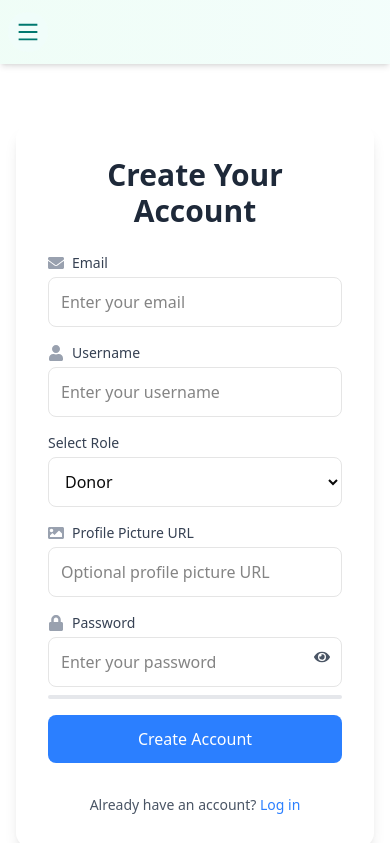
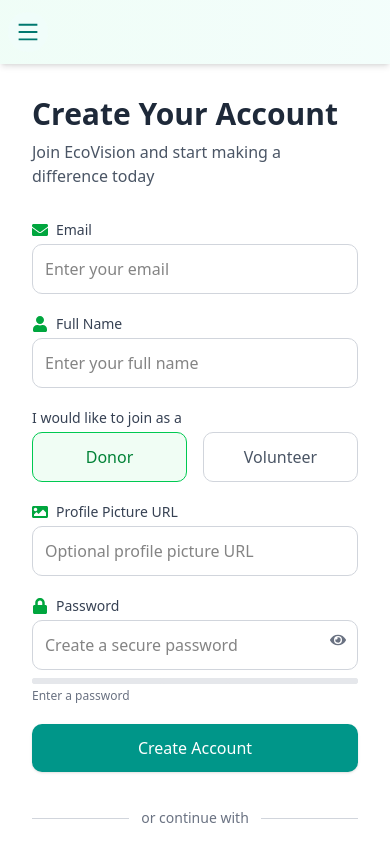
Before and after one commit to samZero-0/ecovision-partners, a Next.js app: page /register in a window 390 px wide. Shown: the top 843 px of the page. Built offline with nearby package versions, Linux system fonts and the light colour scheme; no server answers.

Commit message:
changed colors and improved landing page sections

```diff
--- a/src/components/Banner.tsx
+++ b/src/components/Banner.tsx
@@ -8,6 +8,7 @@ import 'swiper/css/pagination';
 import 'swiper/css/effect-fade';
 import 'swiper/css/navigation';
 import { Leaf, Globe, HandHelping, ArrowRight, ChevronDown } from 'lucide-react';
+import Link from 'next/link';
 
 const MissionBanner = () => {
   useEffect(() => {
@@ -66,10 +67,11 @@ const MissionBanner = () => {
               <p className="text-xl md:text-2xl max-w-2xl mx-auto mb-8 drop-shadow-md animate-slide-up-delay">
                 Empowering communities to create lasting environmental change
               </p>
+              <Link href='/login'>
               <button className="bg-teal-500 hover:bg-green-600 text-white px-8 py-4 rounded-full flex items-center mx-auto space-x-3 transition-all duration-300 transform hover:scale-105 hover:shadow-lg animate-bounce-in">
                 <span className="text-lg">Learn More</span>
                 <ArrowRight className="w-6 h-6" />
-              </button>
+              </button></Link>
             </div>
           </div>
         </SwiperSlide>
@@ -126,14 +128,16 @@ const MissionBanner = () => {
                 Event management, volunteer coordination, and secure donation processing
               </p>
               <div className="flex flex-col md:flex-row justify-center space-y-4 md:space-y-0 md:space-x-6">
+                <Link href='/login'>
                 <button className="group bg-teal-500 hover:bg-teal-600 text-white px-8 py-4 rounded-full flex items-center justify-center space-x-3 transition-all duration-300 transform hover:scale-105 hover:shadow-lg">
                   <span className="text-lg">Register Now</span>
                   <ChevronDown className="w-6 h-6 transition-transform group-hover:translate-y-1" />
-                </button>
-                <button className="group bg-white text-teal-800 hover:bg-gray-100 px-8 py-4 rounded-full flex items-center justify-center space-x-3 transition-all duration-300 transform hover:scale-105 hover:shadow-lg">
+                </button></Link>
+               <Link href='/login'>
+               <button className="group bg-white text-teal-800 hover:bg-gray-100 px-8 py-4 rounded-full flex items-center justify-center space-x-3 transition-all duration-300 transform hover:scale-105 hover:shadow-lg">
                   <span className="text-lg">Support Us</span>
                   <HandHelping className="w-6 h-6 transition-transform group-hover:rotate-12" />
-                </button>
+                </button></Link>
               </div>
             </div>
           </div>
--- a/src/components/Events/Events.tsx
+++ b/src/components/Events/Events.tsx
@@ -174,7 +174,7 @@ const EventsPage = () => {
                   </div>
                   <button
                     onClick={() => handleJoinEvent(event._id)}
-                    className="w-full bg-green-500 text-white py-2 rounded-lg hover:bg-green-600 transition-colors duration-200"
+                    className="w-full bg-teal-600 text-white py-2 rounded-lg hover:bg-green-600 transition-colors duration-200"
                   >
                     Join Event
                   </button>
--- a/src/components/Login.tsx
+++ b/src/components/Login.tsx
@@ -124,7 +124,7 @@ const AuthContent = () => {
       <div className="w-1/2 flex items-center justify-center p-12 bg-white">
         <div className="w-full max-w-md">
           <div className="flex items-center mb-8">
-            <div className="w-8 h-8 bg-purple-600 rounded-lg mr-3"></div>
+            <div className="w-8 h-8 bg-blue-800 rounded-lg mr-3"></div>
             <h1 className="text-2xl font-bold text-gray-800">Ecovision Partners</h1>
           </div>
 
@@ -188,7 +188,7 @@ const AuthContent = () => {
                     Remember for 30 days
                   </label>
                 </div>
-                <a href="#" className="text-purple-600 hover:underline">
+                <a href="#" className="text-blue-600 hover:underline">
                   Forgot password
                 </a>
               </div>
@@ -196,7 +196,7 @@ const AuthContent = () => {
 
             <button
               type="submit"
-              className="w-full bg-purple-600 text-white py-3 rounded-lg hover:bg-purple-700 transition duration-300"
+              className="w-full bg-blue-900 text-white py-3 rounded-lg hover:bg-purple-700 transition duration-300"
               disabled={isLoading}
             >
               {isLoading ? 'Processing...' : isLogin ? 'Sign in' : 'Sign up'}
@@ -225,7 +225,7 @@ const AuthContent = () => {
                   <Link href='/register'
                     type="button"
                     onClick={() => setIsLogin(false)}
-                    className="text-purple-600 ml-1 hover:underline"
+                    className="text-blue-600 ml-1 hover:underline"
                   >
                     Sign up
                   </Link>
@@ -248,45 +248,52 @@ const AuthContent = () => {
       </div>
 
       {/* Illustration Section */}
-      <div className="w-1/2 bg-purple-500 relative overflow-hidden">
-        <div className="absolute inset-0 bg-[url('/api/placeholder/900/1600')] opacity-10"></div>
-        <div className="absolute inset-0 bg-gradient-to-b from-transparent to-purple-900/50"></div>
+          {/* Illustration Section */}
+          <div className="w-1/2 bg-gradient-to-br from-blue-800 to-blue-900 relative overflow-hidden">
+        <div className="absolute inset-0">
+          <img
+            src="https://media.istockphoto.com/id/907843354/photo/two-businesswomen-working-on-computer-in-office.jpg?s=612x612&w=0&k=20&c=yvp6O83JSvT5md2u-XYwOzHVHXqM5ez_-CIKH3Hj9GI="
+            alt="Office workspace"
+            className="object-cover w-full h-full opacity-30"
+          />
+        </div>
 
-        <div className="relative z-10 flex flex-col justify-center items-center h-full text-white text-center px-12">
-          <div className="w-full max-w-md">
-            <div className="relative">
-              <div className="w-64 h-64 bg-purple-600/30 rounded-full absolute -top-24 -left-24"></div>
-              <div className="w-96 h-96 bg-purple-600/20 rounded-full absolute -bottom-24 -right-24"></div>
+        <div className="relative z-10 flex flex-col justify-center items-center h-full text-white p-12">
+          <div className="max-w-md text-center">
+            <h2 className="text-4xl font-bold mb-6">Transform Your Workflow</h2>
+            <p className="text-xl mb-8">Join thousands of professionals who trust us to streamline their daily operations.</p>
 
-              <div className="relative z-10">
-                <div className="absolute top-0 left-0 w-full h-full">
-                  {[1,2,3,4,5].map((_, i) => (
-                    <div
-                      key={i}
-                      className="absolute rounded-full bg-white/10"
-                      style={{
-                        width: `${Math.random() * 30 + 10}px`,
-                        height: `${Math.random() * 30 + 10}px`,
-                        top: `${Math.random() * 100}%`,
-                        left: `${Math.random() * 100}%`
-                      }}
-                    />
-                  ))}
+            <div className="space-y-6">
+              <div className="flex items-center space-x-4 bg-white/10 p-4 rounded-lg backdrop-blur-sm">
+                <div className="flex-shrink-0">
+                  <ChevronRight className="w-6 h-6" />
                 </div>
+                <p className="text-sm">Secure and reliable  </p>
+              </div>
 
-                <div className="relative z-20 text-white">
-                  <p className="text-2xl font-semibold mb-4">
-                    Streamline Your Workflow
-                  </p>
-                  <p className="text-white/80">
-                    Discover a seamless authentication experience that combines security with simplicity.
-                  </p>
+              <div className="flex items-center space-x-4 bg-white/10 p-4 rounded-lg backdrop-blur-sm">
+                <div className="flex-shrink-0">
+                  <ChevronRight className="w-6 h-6" />
                 </div>
+                <p className="text-sm">Real-time collaboration tools</p>
+              </div>
+
+              <div className="flex items-center space-x-4 bg-white/10 p-4 rounded-lg backdrop-blur-sm">
+                <div className="flex-shrink-0">
+                  <ChevronRight className="w-6 h-6" />
+                </div>
+                <p className="text-sm">Advanced analytics and reporting</p>
               </div>
             </div>
           </div>
         </div>
+
+
+        <div className="absolute bottom-0 left-0 w-full h-64 bg-gradient-to-t from-black/20 to-transparent"></div>
+        <div className="absolute top-0 right-0 w-64 h-64 bg-white/10 rounded-full -mr-32 -mt-32 blur-3xl"></div>
+        <div className="absolute bottom-0 left-0 w-96 h-96 bg-white/10 rounded-full -ml-48 -mb-48 blur-3xl"></div>
       </div>
+
     </div>
   );
 };
--- a/src/components/Register.tsx
+++ b/src/components/Register.tsx
@@ -18,7 +18,7 @@ const Register = () => {
     name: '',
     photo: '',
     password: '',
-    role: 'user'
+    role: 'donor'
   });
   const [passwordVisible, setPasswordVisible] = useState(false);
   const [passwordStrength, setPasswordStrength] = useState(0);
@@ -111,31 +111,46 @@ const Register = () => {
     }
   };
 
-
-
   const handleGoogleLogin = async () => {
     try {
-      // Implement Google Sign-In logic
-      toast.success("Google Sign-In functionality to be implemented");
+      const result = await googleSignin();
+      if (result.user) {
+        const { displayName, email, photoURL } = result.user;
+
+        const userData = {
+          displayName,
+          photoURL,
+          email,
+          role: formData.role,
+        };
+
+        await axios.post("https://ecovision-backend-five.vercel.app/users", userData);
+
+        toast.success("Google Sign-In successful");
+        router.push("/");
+      }
     } catch (error) {
-      toast.error("Google login failed");
+      toast.error(`Google login failed: ${error.message}`);
     }
   };
 
   return (
-    <div className="min-h-screen flex items-center justify-center  p-4">
-      <ToastContainer />
+    <div className="min-h-screen flex flex-col md:flex-row">
+      <ToastContainer position="top-right" autoClose={3000} />
 
-      <div className="w-2xl bg-white shadow-lg rounded-xl p-8">
-        <h2 className="text-3xl font-bold text-center text-gray-800 mb-6">
-          Create Your Account
-        </h2>
+      {/* Left side - Form */}
+      <div className="w-full md:w-1/2 flex items-center justify-center p-8">
+        <div className="w-full max-w-md">
+          <div className="mb-8">
+            <h2 className="text-3xl font-bold text-gray-800">Create Your Account</h2>
+            <p className="text-gray-600 mt-2">Join EcoVision and start making a difference today</p>
+          </div>
 
-        <form onSubmit={handleSubmit} className="space-y-4">
+          <form onSubmit={handleSubmit} className="space-y-5">
             {/* Email Input */}
             <div>
               <div className="flex items-center space-x-2 mb-1">
-              <FaEnvelope className="text-gray-400" />
+                <FaEnvelope className="text-green-600" />
                 <label className="text-sm font-medium text-gray-700">Email</label>
               </div>
               <input
@@ -144,7 +159,7 @@ const Register = () => {
                 value={formData.email}
                 onChange={handleInputChange}
                 placeholder="Enter your email"
-              className="w-full p-3 border rounded-md focus:ring-2 focus:ring-blue-500"
+                className="w-full p-3 border border-gray-300 rounded-lg focus:ring-2 focus:ring-green-500 focus:border-green-500 transition-all"
               />
               {errors.email && <p className="text-red-500 text-xs mt-1">{errors.email}</p>}
             </div>
@@ -152,16 +167,16 @@ const Register = () => {
             {/* Username Input */}
             <div>
               <div className="flex items-center space-x-2 mb-1">
-              <FaUser className="text-gray-400" />
-              <label className="text-sm font-medium text-gray-700">Username</label>
+                <FaUser className="text-green-600" />
+                <label className="text-sm font-medium text-gray-700">Full Name</label>
               </div>
               <input
                 type="text"
                 name="name"
                 value={formData.name}
                 onChange={handleInputChange}
-              placeholder="Enter your username"
-              className="w-full p-3 border rounded-md focus:ring-2 focus:ring-blue-500"
+                placeholder="Enter your full name"
+                className="w-full p-3 border border-gray-300 rounded-lg focus:ring-2 focus:ring-green-500 focus:border-green-500 transition-all"
               />
               {errors.name && <p className="text-red-500 text-xs mt-1">{errors.name}</p>}
             </div>
@@ -169,23 +184,38 @@ const Register = () => {
             {/* Role Selection */}
             <div>
               <div className="flex items-center space-x-2 mb-1">
-              <label className="text-sm font-medium text-gray-700">Select Role</label>
+                <label className="text-sm font-medium text-gray-700">I would like to join as a</label>
               </div>
-            <select
-              name="role"
-              value={formData.role}
-              onChange={handleInputChange}
-              className="w-full p-3 border rounded-md focus:ring-2 focus:ring-blue-500"
+              <div className="grid grid-cols-2 gap-4">
+                <button
+                  type="button"
+                  onClick={() => setFormData({...formData, role: 'donor'})}
+                  className={`p-3 border rounded-lg flex items-center justify-center ${
+                    formData.role === 'donor'
+                      ? 'bg-green-50 border-green-500 text-green-700'
+                      : 'border-gray-300 text-gray-600 hover:bg-gray-50'
+                  }`}
                 >
-              <option value="donor">Donor</option>
-              <option value="volunteer">Volunteer</option>
-            </select>
+                  <span className="font-medium">Donor</span>
+                </button>
+                <button
+                  type="button"
+                  onClick={() => setFormData({...formData, role: 'volunteer'})}
+                  className={`p-3 border rounded-lg flex items-center justify-center ${
+                    formData.role === 'volunteer'
+                      ? 'bg-green-50 border-green-500 text-green-700'
+                      : 'border-gray-300 text-gray-600 hover:bg-gray-50'
+                  }`}
+                >
+                  <span className="font-medium">Volunteer</span>
+                </button>
+              </div>
             </div>
 
             {/* Photo URL Input */}
             <div>
               <div className="flex items-center space-x-2 mb-1">
-              <FaImage className="text-gray-400" />
+                <FaImage className="text-green-600" />
                 <label className="text-sm font-medium text-gray-700">Profile Picture URL</label>
               </div>
               <input
@@ -194,14 +224,14 @@ const Register = () => {
                 value={formData.photo}
                 onChange={handleInputChange}
                 placeholder="Optional profile picture URL"
-              className="w-full p-3 border rounded-md focus:ring-2 focus:ring-blue-500"
+                className="w-full p-3 border border-gray-300 rounded-lg focus:ring-2 focus:ring-green-500 focus:border-green-500 transition-all"
               />
             </div>
 
             {/* Password Input */}
             <div>
               <div className="flex items-center space-x-2 mb-1">
-              <FaLock className="text-gray-400" />
+                <FaLock className="text-green-600" />
                 <label className="text-sm font-medium text-gray-700">Password</label>
               </div>
               <div className="relative">
@@ -210,13 +240,13 @@ const Register = () => {
                   name="password"
                   value={formData.password}
                   onChange={handleInputChange}
-                placeholder="Enter your password"
-                className="w-full p-3 border rounded-md focus:ring-2 focus:ring-blue-500"
+                  placeholder="Create a secure password"
+                  className="w-full p-3 border border-gray-300 rounded-lg focus:ring-2 focus:ring-green-500 focus:border-green-500 transition-all"
                 />
                 <button
                   type="button"
                   onClick={() => setPasswordVisible(!passwordVisible)}
-                className="absolute right-3 top-3 text-gray-600"
+                  className="absolute right-3 top-3 text-gray-500 hover:text-gray-700"
                 >
                   {passwordVisible ? <FaEyeSlash /> : <FaEye />}
                 </button>
@@ -224,54 +254,132 @@ const Register = () => {
               {errors.password && <p className="text-red-500 text-xs mt-1">{errors.password}</p>}
 
               {/* Password Strength Indicator */}
-            <div className="mt-2 h-1 w-full bg-gray-200 rounded">
+              <div className="mt-2">
+                <div className="h-1.5 w-full bg-gray-200 rounded-full flex">
+                  {[...Array(5)].map((_, index) => (
                     <div
-                className={`h-1 rounded transition-all duration-500 ${
-                  passwordStrength === 0 ? 'bg-red-500 w-[0%]' :
-                  passwordStrength === 1 ? 'bg-red-500 w-[20%]' :
-                  passwordStrength === 2 ? 'bg-yellow-500 w-[40%]' :
-                  passwordStrength === 3 ? 'bg-yellow-500 w-[60%]' :
-                  passwordStrength === 4 ? 'bg-green-500 w-[80%]' :
-                  'bg-green-500 w-full'
+                      key={index}
+                      className={`h-1.5 rounded-full transition-all duration-300 w-1/5 ${
+                        passwordStrength > index
+                          ? passwordStrength <= 2
+                            ? 'bg-red-500'
+                            : passwordStrength <= 3
+                              ? 'bg-yellow-500'
+                              : 'bg-green-500'
+                          : 'bg-gray-200'
                       }`}
                     ></div>
+                  ))}
+                </div>
+                <p className="text-xs text-gray-500 mt-1">
+                  {passwordStrength === 0 && "Enter a password"}
+                  {passwordStrength === 1 && "Very weak"}
+                  {passwordStrength === 2 && "Weak"}
+                  {passwordStrength === 3 && "Medium"}
+                  {passwordStrength === 4 && "Strong"}
+                  {passwordStrength === 5 && "Very strong"}
+                </p>
               </div>
             </div>
 
             {/* Submit Button */}
             <button
               type="submit"
-            className="w-full bg-blue-500 text-white py-3 rounded-md hover:bg-blue-600 transition-colors"
+              className="w-full bg-teal-600 text-white py-3 rounded-lg hover:bg-green-700 transition-colors font-medium shadow-sm"
             >
               Create Account
             </button>
 
             {/* Google Sign-In */}
-          {/* <div className="text-center">
+            <div className="text-center">
               <div className="flex items-center justify-center my-4">
                 <div className="border-t border-gray-300 flex-grow mr-3"></div>
-              <span className="text-gray-500">or</span>
+                <span className="text-gray-500 text-sm">or continue with</span>
                 <div className="border-t border-gray-300 flex-grow ml-3"></div>
               </div>
               <button
                 type="button"
                 onClick={handleGoogleLogin}
-              className="w-full flex items-center justify-center border border-gray-300 py-3 rounded-md hover:bg-gray-100 transition-colors"
+                className="w-full flex items-center justify-center border border-gray-300 py-3 rounded-lg hover:bg-gray-50 transition-colors"
               >
-              <FaGoogle className="mr-2" /> Continue with Google
+                <FaGoogle className="text-red-500 mr-2" />
+                <span className="font-medium">Google</span>
               </button>
-          </div> */}
+            </div>
 
             {/* Login Link */}
             <p className="text-center text-sm text-gray-600 mt-4">
               Already have an account?{" "}
-            <Link href="/login" className="text-blue-500 hover:underline">
+              <Link href="/login" className="text-green-600 hover:underline font-medium">
                 Log in
               </Link>
             </p>
           </form>
         </div>
       </div>
+
+      {/* Right side - Background Image */}
+      <div className="hidden md:block md:w-1/2 bg-green-600 relative overflow-hidden">
+        <div
+          className="absolute inset-0 bg-cover bg-center opacity-80"
+          style={{
+            backgroundImage: 'url("https://images.unsplash.com/photo-1542601906990-b4d3fb778b09?ixlib=rb-4.0.3&ixid=M3wxMjA3fDB8MHxwaG90by1wYWdlfHx8fGVufDB8fHx8fA%3D%3D&auto=format&fit=crop&w=1513&q=80")',
+            filter: 'contrast(1.1) brightness(0.9)'
+          }}
+        ></div>
+        <div className="absolute inset-0 bg-gradient-to-r from-teal-600/50 to-teal-800/80"></div>
+
+        <div className="relative h-full flex flex-col justify-center px-16 text-white z-10">
+          <h1 className="text-4xl font-bold mb-4">Join EcoVision</h1>
+          <p className="text-xl mb-6">Together we can build a sustainable future for our planet</p>
+
+          <div className="space-y-6">
+            <div className="flex items-start space-x-3">
+              <div className="bg-white bg-opacity-20 p-1.5 rounded-full">
+                <svg xmlns="http://www.w3.org/2000/svg" className="h-5 w-5" fill="none" viewBox="0 0 24 24" stroke="currentColor">
+                  <path strokeLinecap="round" strokeLinejoin="round" strokeWidth={2} d="M5 13l4 4L19 7" />
+                </svg>
+              </div>
+              <div>
+                <h3 className="font-semibold">Make a Difference</h3>
+                <p className="text-white/80 text-sm">Support environmental projects with donations or volunteer your time</p>
+              </div>
+            </div>
+
+            <div className="flex items-start space-x-3">
+              <div className="bg-white bg-opacity-20 p-1.5 rounded-full">
+                <svg xmlns="http://www.w3.org/2000/svg" className="h-5 w-5" fill="none" viewBox="0 0 24 24" stroke="currentColor">
+                  <path strokeLinecap="round" strokeLinejoin="round" strokeWidth={2} d="M5 13l4 4L19 7" />
+                </svg>
+              </div>
+              <div>
+                <h3 className="font-semibold">Connect With Others</h3>
+                <p className="text-white/80 text-sm">Join a community of like-minded individuals passionate about sustainability</p>
+              </div>
+            </div>
+
+            <div className="flex items-start space-x-3">
+              <div className="bg-white bg-opacity-20 p-1.5 rounded-full">
+                <svg xmlns="http://www.w3.org/2000/svg" className="h-5 w-5" fill="none" viewBox="0 0 24 24" stroke="currentColor">
+                  <path strokeLinecap="round" strokeLinejoin="round" strokeWidth={2} d="M5 13l4 4L19 7" />
+                </svg>
+              </div>
+              <div>
+                <h3 className="font-semibold">Track Your Impact</h3>
+                <p className="text-white/80 text-sm">See the tangible results of your contributions to environmental conservation</p>
+              </div>
+            </div>
+          </div>
+
+          <div className="mt-12 bg-white/10 rounded-lg p-4 border border-white/20">
+            <blockquote className="italic text-white/90">
+              "The greatest threat to our planet is the belief that someone else will save it."
+            </blockquote>
+            <p className="text-right text-sm mt-2">— Robert Swan, Explorer</p>
+          </div>
+        </div>
+      </div>
+    </div>
   );
 };
 
```
Lines whose indentation alone changed are shown as unchanged.
